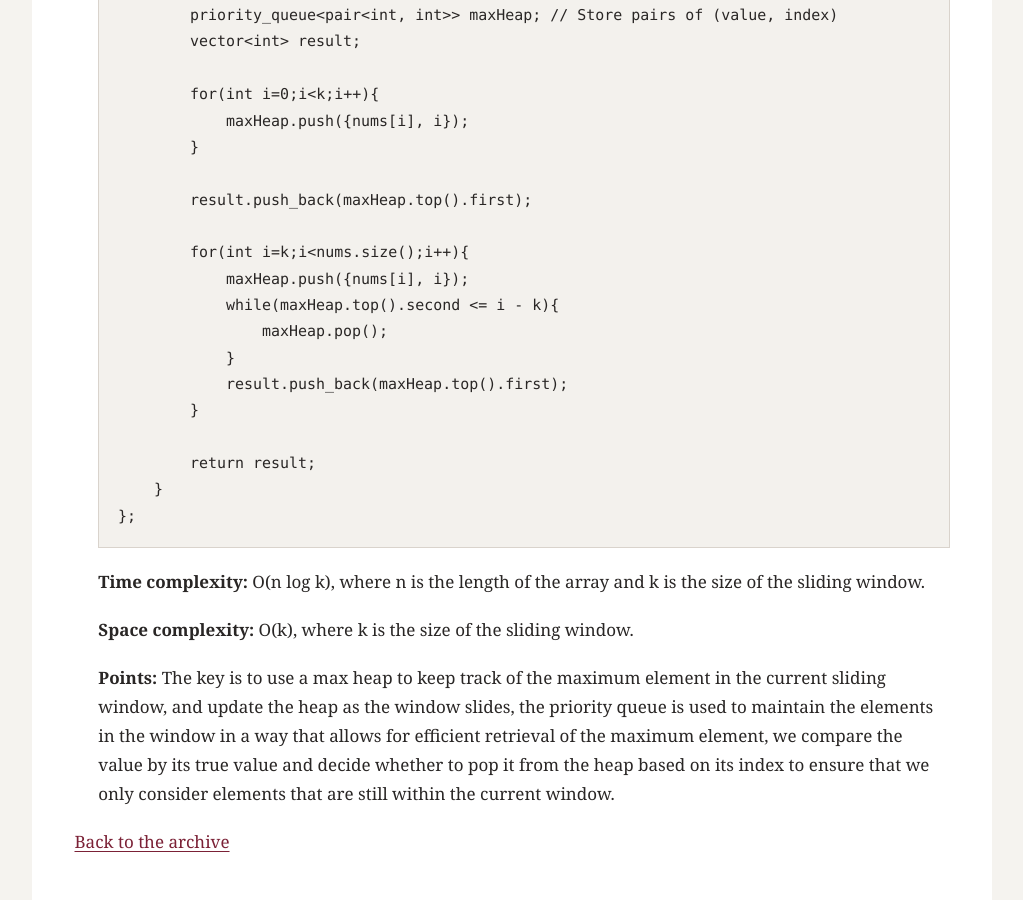
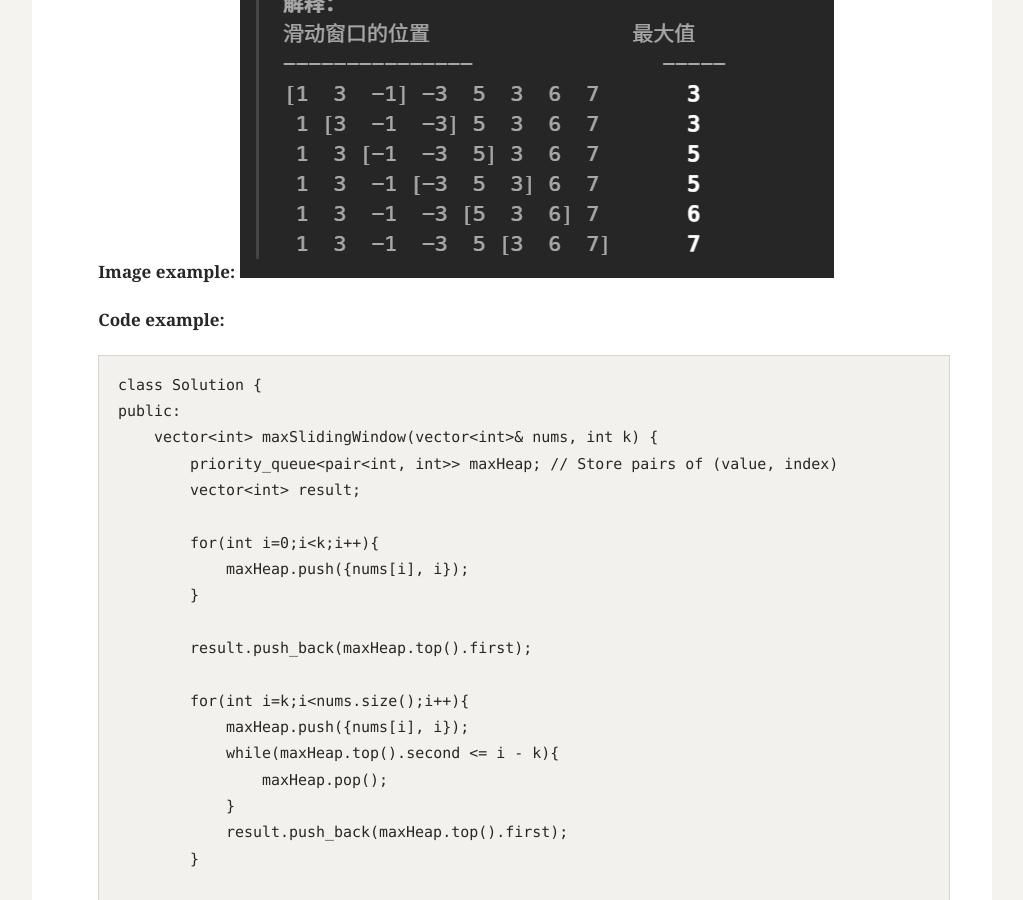
Before and after one commit to pridelzh/pridelzh.github.io, a Jekyll site: the page built from _posts/2026-08-02-record-algorithm-exercise.md, in a window 1280 px wide and 900 px high, scrolled down 52665 px. Shown: the whole window, without its empty margins (128-1151 px from the left). Built offline with Jekyll 4.4.1, drawn with Linux system fonts in a browser that asks for light colours.

Commit message:
update 2026-08-02-record-algorithm-exercise.md on 2026/08/16

````diff
--- a/_posts/2026-08-02-record-algorithm-exercise.md
+++ b/_posts/2026-08-02-record-algorithm-exercise.md
@@ -1834,6 +1834,9 @@ excerpt: "A record of traditional algorithm exercises."
 
     **Solution:** Use a max heap to keep track of the maximum element in the current sliding window, and update the heap as the window slides.
 
+    **Image example:**
+    ![Sliding window maximum](../assets/images/2026-08-02-record-algorithm-exercise/image-7.png)
+
     **Code example:**
     ```cpp
     class Solution {
````
Also changed, not shown: assets/images/2026-08-02-record-algorithm-exercise/image-7.png (added).
